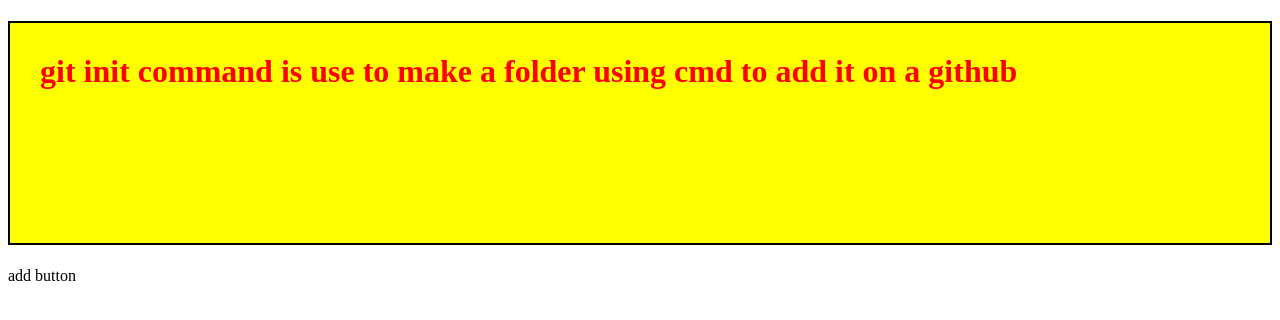
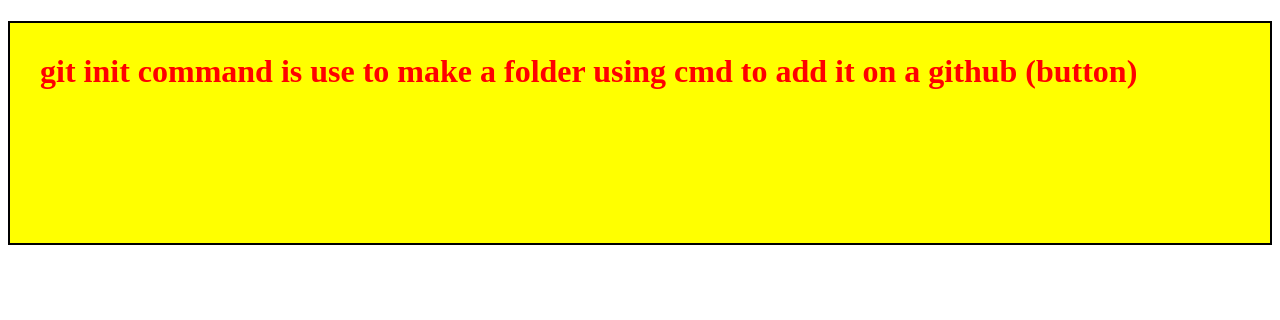
Before and after one commit to HarshKhandelwal05/localrepo, a plain HTML site: page index.html in a window 1280 px wide. Drawn offline with Linux system fonts and the light colour scheme.

Commit message:
Add button

```diff
--- a/index.html
+++ b/index.html
@@ -7,7 +7,6 @@
     <link rel="stylesheet" href="style.css">
 </head>
 <body>
-    <h1>git init command is use to make a folder using cmd to add it on a github </h1>
-    <p>add button</p>
+    <h1>git init command is use to make a folder using cmd to add it on a github (button)</h1>
 </body>
 </html>
```
